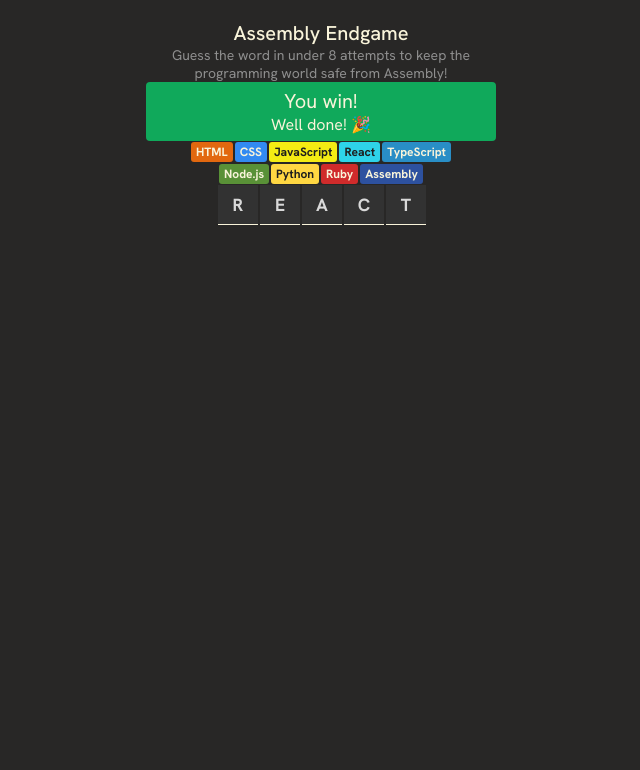
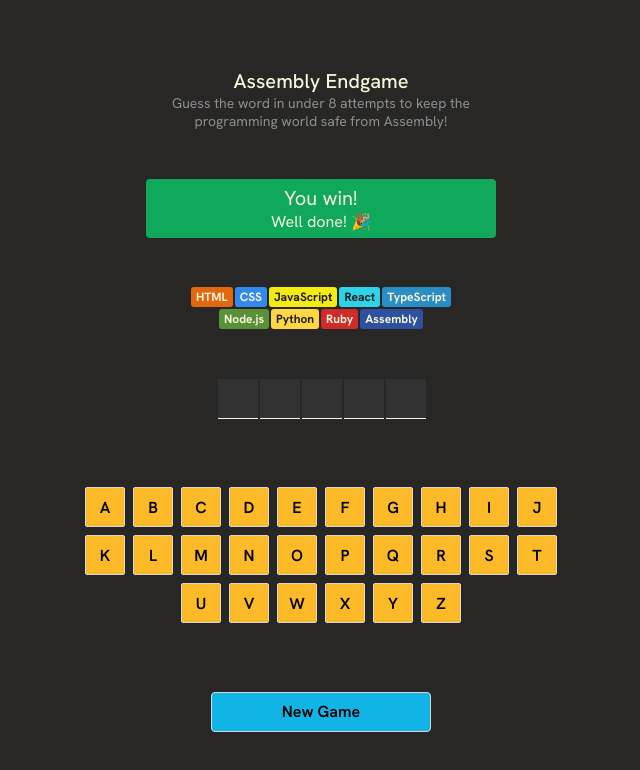
Before and after one commit to Mohammdamin-Sedaghat/Recat_Project_Bunk, a React (Vite) app in the folder Assembly-Endgame/: page / in a window 1280 px wide. Shown: the top 770 px of the page, without its empty margins (319-959 px from the left). Built offline with nearby package versions, Linux system fonts and the light colour scheme.

Commit message:
updated keyboard and guessing

```diff
--- a/Assembly-Endgame/index.css
+++ b/Assembly-Endgame/index.css
@@ -18,7 +18,7 @@
 
     display: flex;
     flex-direction: column;
-    justify-self: center;
+    justify-content: space-evenly;
     align-items: center;
 
 }
@@ -92,3 +92,45 @@
     font-size: 1.1rem;
     font-weight: bold;
 }
+
+.keyboard {
+    display: flex;
+    flex-wrap: wrap;
+    justify-content: center;
+
+    max-width: 480px;
+    gap: 8px;
+    margin-block: 20px;
+}
+
+.keyboardLetters {
+    width: 40px;
+    height: 40px;
+    background-color: #FCBA29;
+    border: 1px solid #D7D7D7;
+    border-radius: 2px;
+
+    font-weight: 600;
+    font-size: 1rem;
+    cursor: pointer;
+}
+
+.newGame {
+    background-color: #11B5E5;
+    width: 220px;
+    height: 40px;
+    border: 1px solid #D7D7D7;
+    border-radius: 4px;
+
+    font-weight: 600;
+    font-size: 1rem;
+    cursor: pointer;
+}
+
+.false {
+    background-color: red;
+}
+
+.correct {
+    background-color: #10A95B;
+}
--- a/Assembly-Endgame/src/App.jsx
+++ b/Assembly-Endgame/src/App.jsx
@@ -2,7 +2,9 @@
 import { useState } from "react"
 
 export default function App() {
-  const [currentWords, setCurrentWord] = useState("React")
+  const [currentWords, setCurrentWord] = useState("React".toUpperCase())
+  const [guessed, setGuessed] = useState([])
+  const alphabet = "abcdefghijklmnopqrstuvwxyz"
   const languageElments = languages.map((language, i) => {
     return (
       <span
@@ -13,8 +15,30 @@
       </span>)
   })
 
+  function handleLetter(letter) {
+    setGuessed(prevGuess => [...prevGuess.filter(l => l !== letter), letter])
+  }
+
   const wordList = currentWords.toUpperCase().split("").map((letter, i) => {
-    return <span key={i} className="letter">{letter}</span>
+    return <span
+      key={i}
+      className="letter"
+      >{guessed.includes(letter) ? letter : ""}</span>
+  })
+
+  const alphabetList = alphabet.toUpperCase().split('').map(letter => {
+    return (
+    <button
+      key={letter}
+      onClick={()=>handleLetter(letter)}
+      className={`keyboardLetters ${guessed.includes(letter) ?
+                                      (currentWords.includes(letter) ?
+                                        "correct"
+                                        : "false")
+                                      : ""}`}
+    >
+      {letter}
+    </button>)
   })
 
   return (
@@ -33,6 +57,10 @@
       <section className="currentWord">
         {wordList}
       </section>
+      <section className="keyboard">
+        {alphabetList}
+      </section>
+      <button className="newGame">New Game</button>
     </main>
   )
 }
```
